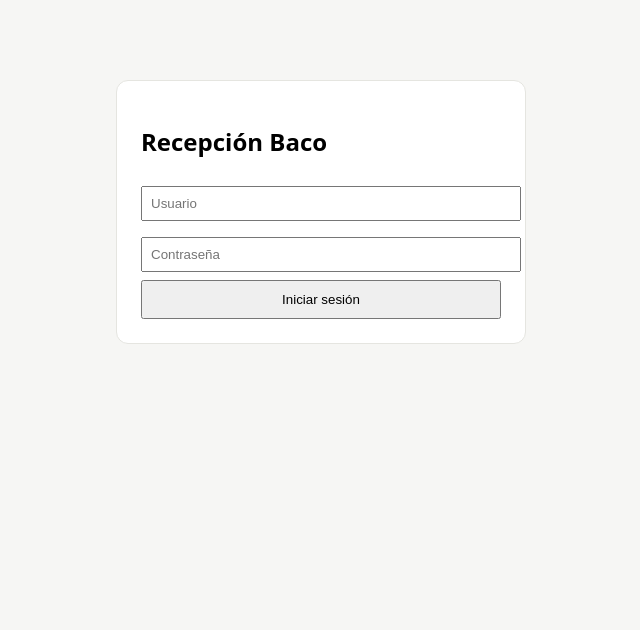
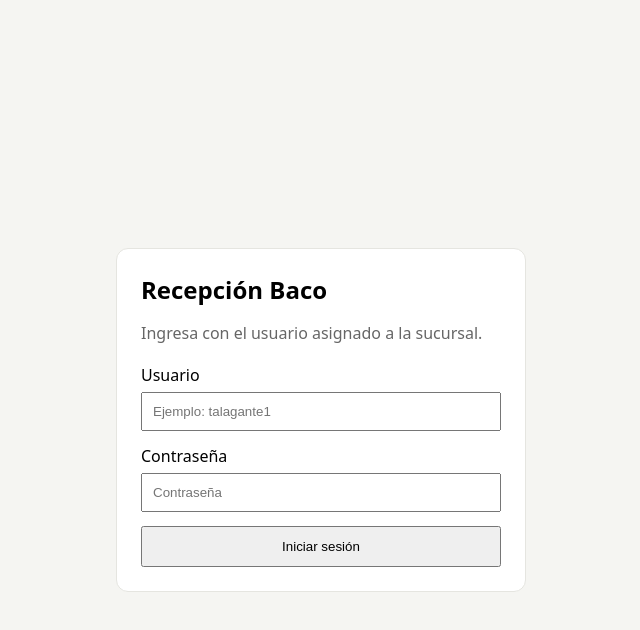
Before and after one commit to grupobacosoporte-beep/recepcionapp, a Next.js app in the folder apps/web/: page /login in a window 1280 px wide. Shown: the top 630 px of the page, without its empty margins (319-959 px from the left). Built offline with nearby package versions, Linux system fonts and the light colour scheme; no server answers.

Commit message:
Update page.tsx

```diff
--- a/apps/web/app/login/page.tsx
+++ b/apps/web/app/login/page.tsx
@@ -1,25 +1,135 @@
 "use client";
-import { useState } from "react";
+
+import { FormEvent, useState } from "react";
 import { useRouter } from "next/navigation";
 import { supabase } from "@/lib/supabase-client";
 
 export default function LoginPage() {
   const router = useRouter();
-  const [email, setEmail] = useState("");
+
+  const [usuario, setUsuario] = useState("");
   const [password, setPassword] = useState("");
-  const [err, setErr] = useState("");
-  async function submit() {
-    const { error } = await supabase.auth.signInWithPassword({ email, password });
-    if (error) setErr("Usuario o contraseña incorrectos");
-    else router.push("/dashboard");
+  const [errorMessage, setErrorMessage] = useState("");
+  const [loading, setLoading] = useState(false);
+
+  async function submit(event: FormEvent<HTMLFormElement>) {
+    event.preventDefault();
+    setErrorMessage("");
+
+    const usuarioLimpio = usuario.trim().toLowerCase();
+
+    if (!usuarioLimpio || !password) {
+      setErrorMessage("Ingresa el usuario y la contraseña.");
+      return;
+    }
+
+    try {
+      setLoading(true);
+
+      const emailInterno = `${usuarioLimpio}@baco.local`;
+
+      const { error } = await supabase.auth.signInWithPassword({
+        email: emailInterno,
+        password,
+      });
+
+      if (error) {
+        setErrorMessage("Usuario o contraseña incorrectos.");
+        return;
+      }
+
+      router.replace("/dashboard");
+      router.refresh();
+    } catch {
+      setErrorMessage("No fue posible iniciar sesión.");
+    } finally {
+      setLoading(false);
+    }
   }
+
   return (
-    <div style={{ maxWidth: 360, margin: "10vh auto", background: "#fff", padding: 24, borderRadius: 12, border: "1px solid #e5e5e0" }}>
-      <h2>Recepción Baco</h2>
-      <input placeholder="Usuario" value={email} onChange={(e) => setEmail(e.target.value)} style={{ width: "100%", margin: "8px 0", padding: 8 }} />
-      <input type="password" placeholder="Contraseña" value={password} onChange={(e) => setPassword(e.target.value)} style={{ width: "100%", margin: "8px 0", padding: 8 }} />
-      {err && <p style={{ color: "#c0392b" }}>{err}</p>}
-      <button onClick={submit} style={{ width: "100%", padding: 10 }}>Iniciar sesión</button>
-    </div>
+    <main
+      style={{
+        minHeight: "100vh",
+        display: "grid",
+        placeItems: "center",
+        padding: 20,
+        background: "#f5f5f2",
+      }}
+    >
+      <form
+        onSubmit={submit}
+        style={{
+          width: "100%",
+          maxWidth: 360,
+          background: "#fff",
+          padding: 24,
+          borderRadius: 12,
+          border: "1px solid #e5e5e0",
+        }}
+      >
+        <h1 style={{ marginTop: 0, fontSize: 24 }}>
+          Recepción Baco
+        </h1>
+
+        <p style={{ color: "#666", marginBottom: 20 }}>
+          Ingresa con el usuario asignado a la sucursal.
+        </p>
+
+        <label htmlFor="usuario">Usuario</label>
+
+        <input
+          id="usuario"
+          type="text"
+          autoComplete="username"
+          placeholder="Ejemplo: talagante1"
+          value={usuario}
+          disabled={loading}
+          onChange={(event) => setUsuario(event.target.value)}
+          style={{
+            width: "100%",
+            boxSizing: "border-box",
+            margin: "6px 0 14px",
+            padding: 10,
+          }}
+        />
+
+        <label htmlFor="password">Contraseña</label>
+
+        <input
+          id="password"
+          type="password"
+          autoComplete="current-password"
+          placeholder="Contraseña"
+          value={password}
+          disabled={loading}
+          onChange={(event) => setPassword(event.target.value)}
+          style={{
+            width: "100%",
+            boxSizing: "border-box",
+            margin: "6px 0 14px",
+            padding: 10,
+          }}
+        />
+
+        {errorMessage && (
+          <p style={{ color: "#c0392b", fontSize: 14 }}>
+            {errorMessage}
+          </p>
+        )}
+
+        <button
+          type="submit"
+          disabled={loading}
+          style={{
+            width: "100%",
+            padding: 11,
+            cursor: loading ? "not-allowed" : "pointer",
+          }}
+        >
+          {loading ? "Ingresando..." : "Iniciar sesión"}
+        </button>
+      </form>
+    </main>
   );
 }
```
